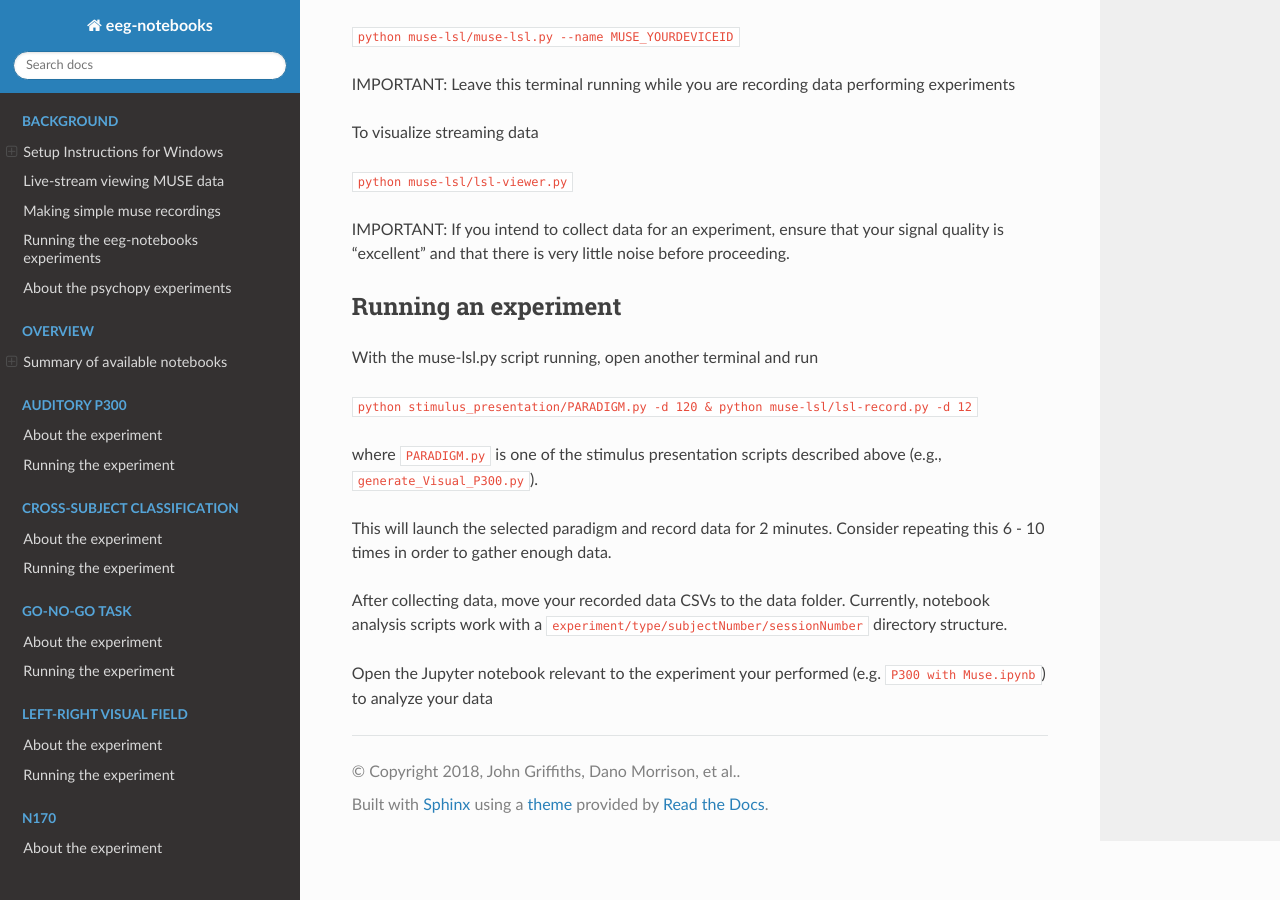
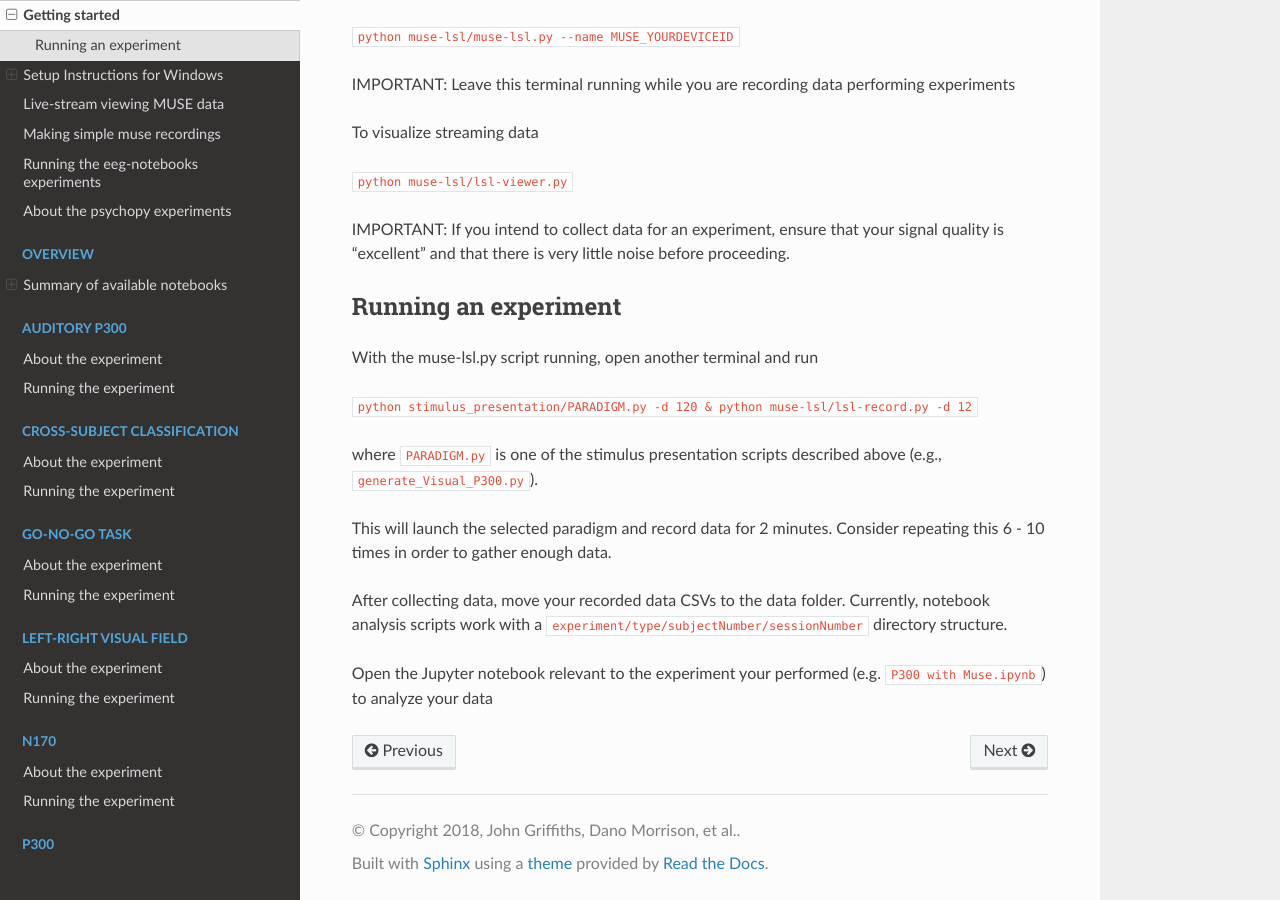
Before and after one commit to NeuroTechX/eeg-notebooks_v0.1, a Sphinx documentation site: the page built from doc/getting_started.md, in a window 1280 px wide and 900 px high, scrolled down 801 px. Built offline with Sphinx 7.4.7 and the Read the Docs theme 2.0.0, drawn with Linux system fonts in a browser that asks for light colours; pages that are not in the unit, such as notebooks, are missing from menus.

Commit message:
Update index.rst

```diff
--- a/doc/index.rst
+++ b/doc/index.rst
@@ -9,6 +9,7 @@
     :caption:  Background
     :maxdepth: 1
 
+    Getting started <getting_started.md>
     Setup Instructions for Windows <setup_instructions_windows.md>
     Live-stream viewing MUSE data <using_lsl-viewer.md>
     Making simple muse recordings <making_simple_muse_recordings.md>
@@ -165,4 +166,5 @@
 
     Using an extra electrode with the MUSE <using_an_extra_electrode_muse.md>
     Running EEG-notebooks analyses in the cloud with binder <running_with_binder.md>
+    Technical information about the MUSE <muse_info.md>
     Troubleshooting FAQs <troubleshooting.md>
```
